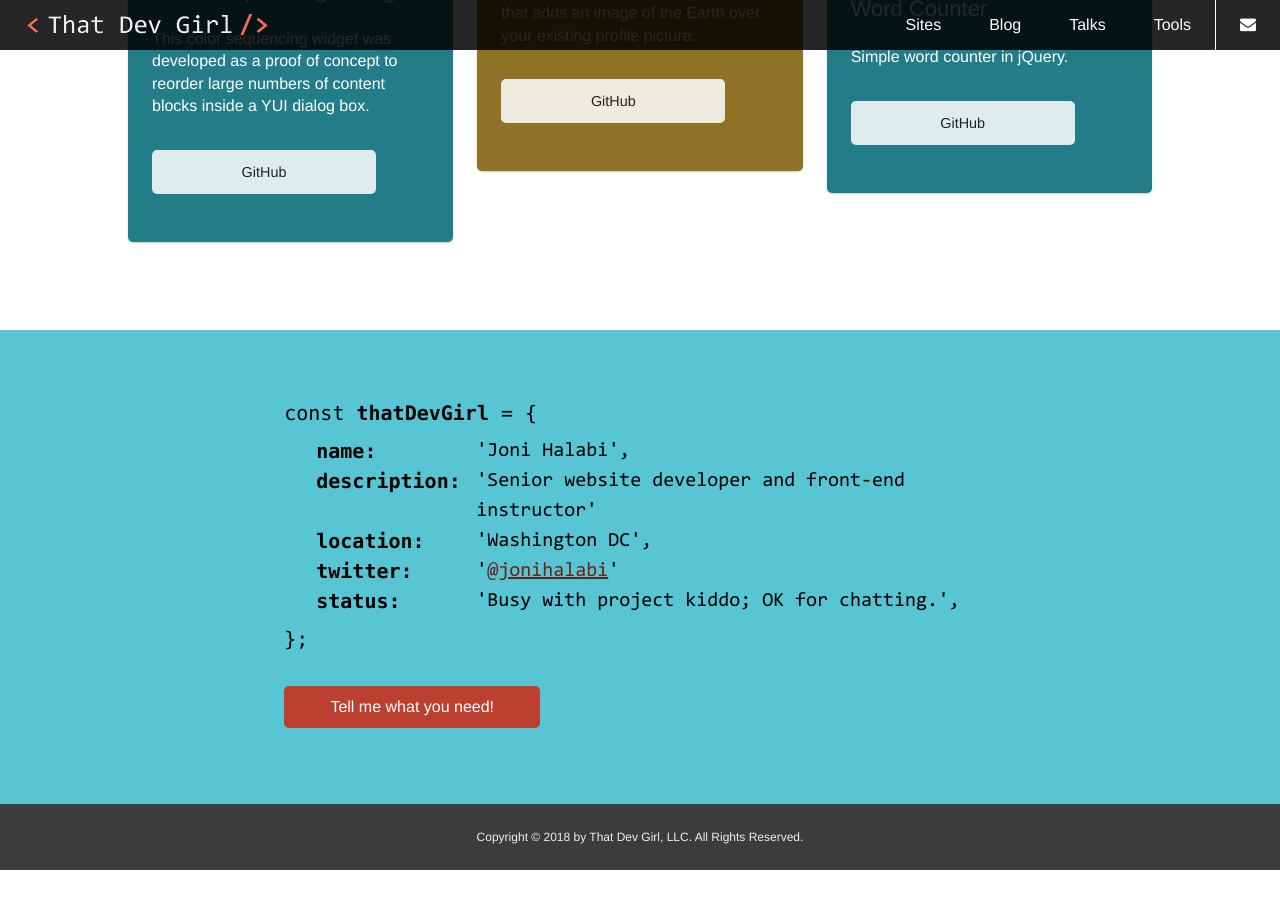
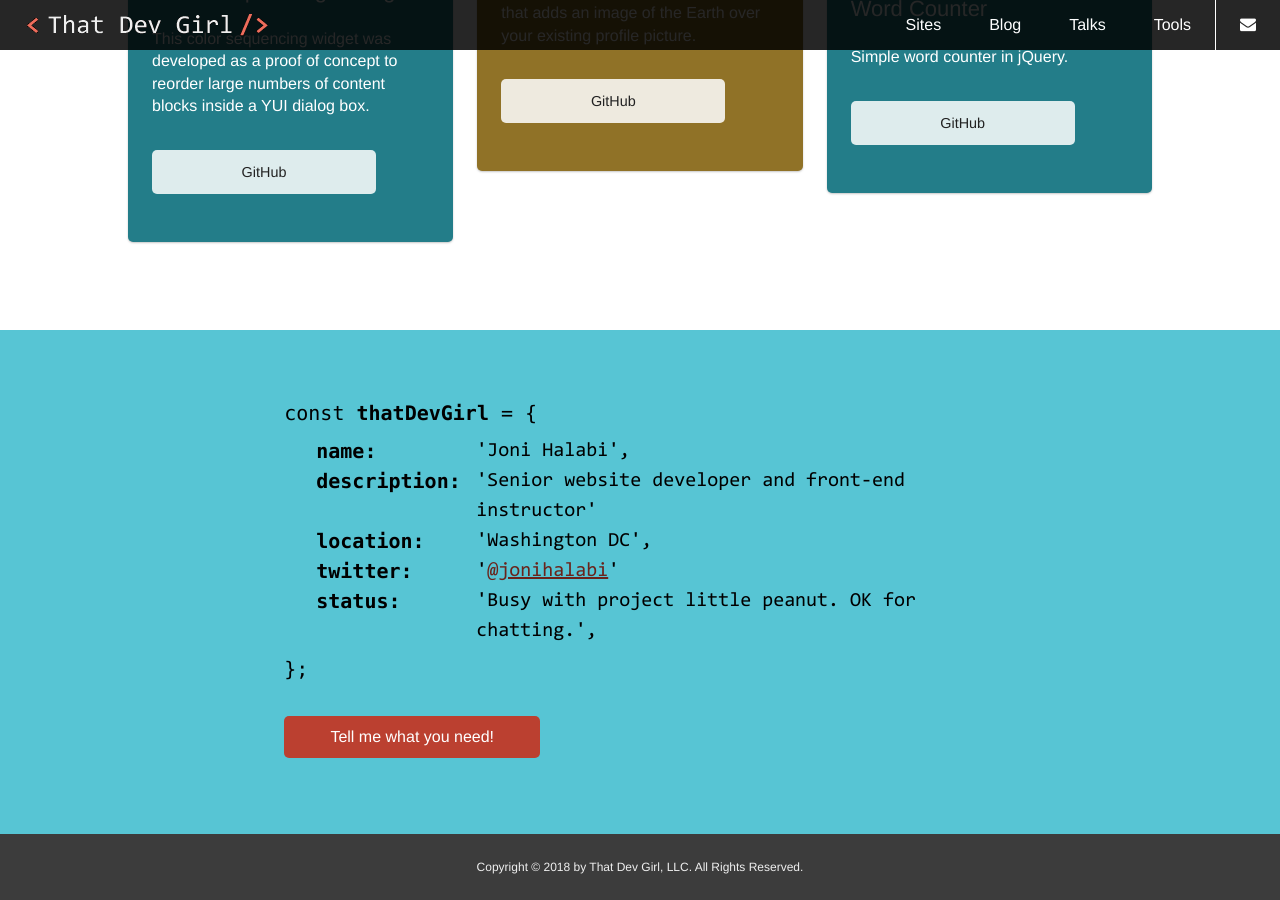
Before and after one commit to That-Dev-Girl-Archives/thatdevgirl.com, a Jekyll site: the page built from index.md, in a window 1280 px wide and 900 px high, scrolled down 7341 px. Built offline with Jekyll 4.4.1, drawn with Linux system fonts in a browser that asks for light colours; before the commit the page ends 8211 px from its top, so only the background shows below that.

Commit message:
Updating code block

```diff
--- a/_includes/block-code.html
+++ b/_includes/block-code.html
@@ -16,7 +16,7 @@
       <dd>'<a href="https://twitter.com/jonihalabi">@jonihalabi</a>'</dd>
 
       <dt>status:</dt>
-      <dd>'Busy with project kiddo; OK for chatting.',</dd>
+      <dd>'Busy with project little peanut. OK for chatting.',</dd>
     </dl>
 
     <p>};</p>
```
